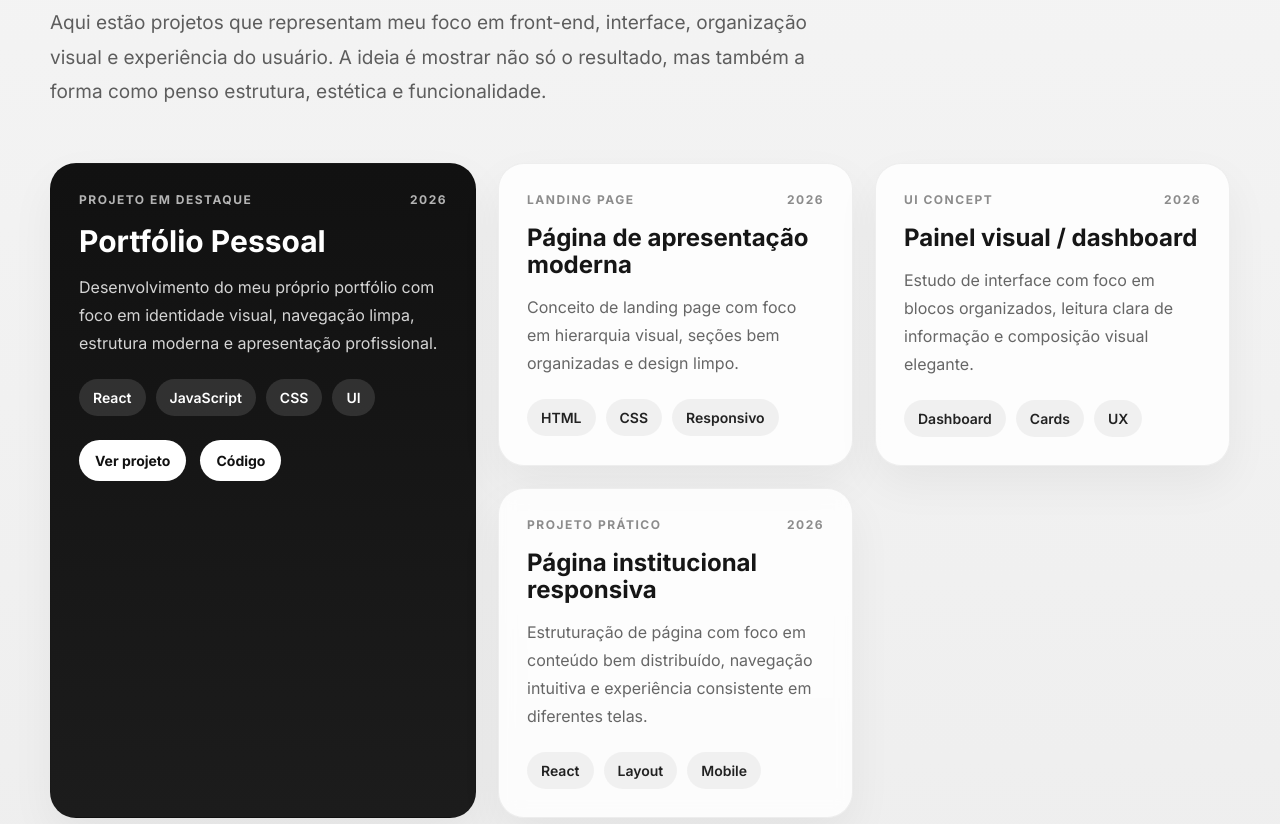
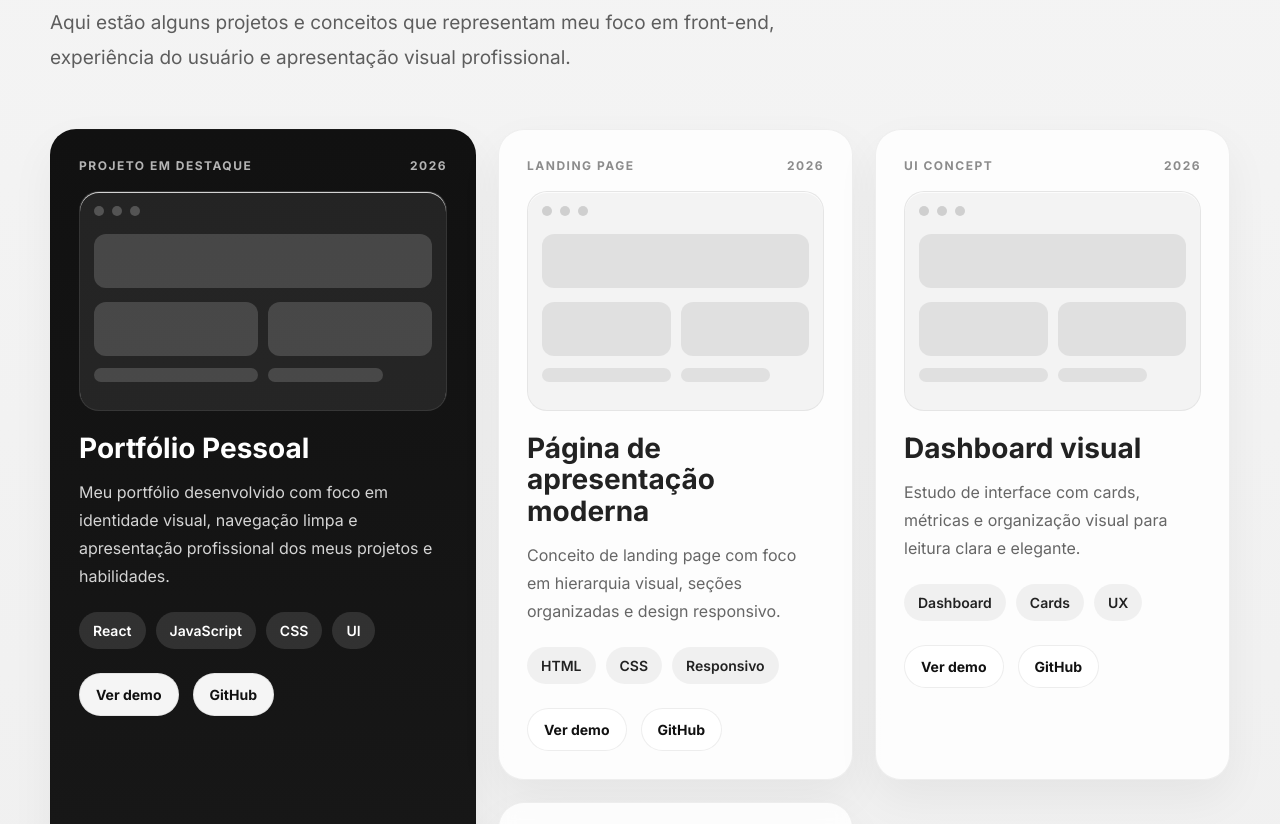
Before and after one commit to CamillaEstevao/portfolio, a React (Vite) app: page /projects in a window 1280 px wide. Shown: the part 380-1204 px from the top of the page. Built offline with nearby package versions, Linux system fonts and the light colour scheme.

Commit message:
cards de projetos com demo e github

```diff
--- a/src/index.css
+++ b/src/index.css
@@ -689,6 +689,12 @@ a {
   border-radius: 26px;
   padding: 28px;
   box-shadow: 0 18px 45px rgba(0, 0, 0, 0.05);
+  transition: transform 0.25s ease, box-shadow 0.25s ease;
+}
+
+.project-card:hover {
+  transform: translateY(-6px);
+  box-shadow: 0 24px 55px rgba(0, 0, 0, 0.08);
 }
 
 .project-card-featured {
@@ -718,6 +724,81 @@ a {
   color: #b4b4b4;
 }
 
+.project-image {
+  margin-bottom: 22px;
+}
+
+.project-image-screen {
+  border-radius: 20px;
+  overflow: hidden;
+  background: #f3f3f3;
+  border: 1px solid rgba(0, 0, 0, 0.06);
+  box-shadow: inset 0 1px 0 rgba(255, 255, 255, 0.8);
+}
+
+.project-card-featured .project-image-screen {
+  background: rgba(255, 255, 255, 0.08);
+  border-color: rgba(255, 255, 255, 0.08);
+}
+
+.project-image-topbar {
+  display: flex;
+  gap: 8px;
+  padding: 14px 14px 0;
+}
+
+.project-image-topbar span {
+  width: 10px;
+  height: 10px;
+  border-radius: 50%;
+  background: rgba(0, 0, 0, 0.15);
+}
+
+.project-card-featured .project-image-topbar span {
+  background: rgba(255, 255, 255, 0.22);
+}
+
+.project-image-content {
+  padding: 18px 14px 16px;
+}
+
+.mock-block,
+.mock-block-lg,
+.mock-line {
+  border-radius: 12px;
+  background: rgba(0, 0, 0, 0.08);
+}
+
+.project-card-featured .mock-block,
+.project-card-featured .mock-block-lg,
+.project-card-featured .mock-line {
+  background: rgba(255, 255, 255, 0.16);
+}
+
+.mock-block-lg {
+  height: 120px;
+  margin-bottom: 14px;
+}
+
+.mock-row {
+  display: grid;
+  grid-template-columns: 1fr 1fr;
+  gap: 10px;
+  margin-bottom: 12px;
+}
+
+.mock-block {
+  height: 54px;
+}
+
+.mock-line {
+  height: 14px;
+}
+
+.mock-line.short {
+  width: 70%;
+}
+
 .project-card h2,
 .project-card h3 {
   font-size: 30px;
@@ -726,9 +807,8 @@ a {
   color: inherit;
 }
 
-.project-card h3 {
-  font-size: 24px;
-  color: #161616;
+.project-card h2 {
+  font-size: 28px;
 }
 
 .project-card p {
@@ -775,6 +855,11 @@ a {
   color: #111;
   font-size: 14px;
   font-weight: 700;
+  border: 1px solid rgba(0, 0, 0, 0.07);
+}
+
+.project-card-featured .project-actions a {
+  background: rgba(255, 255, 255, 0.96);
 }
 
 .projects-cta {
--- a/src/pages/Projects.jsx
+++ b/src/pages/Projects.jsx
@@ -1,109 +1,123 @@
+const projects = [
+  {
+    id: 1,
+    type: "Projeto em destaque",
+    year: "2026",
+    title: "Portfólio Pessoal",
+    description:
+      "Meu portfólio desenvolvido com foco em identidade visual, navegação limpa e apresentação profissional dos meus projetos e habilidades.",
+    tags: ["React", "JavaScript", "CSS", "UI"],
+    demo: "https://seu-link-demo.com",
+    github: "https://github.com/seuusuario/seu-repositorio",
+    featured: true,
+  },
+  {
+    id: 2,
+    type: "Landing Page",
+    year: "2026",
+    title: "Página de apresentação moderna",
+    description:
+      "Conceito de landing page com foco em hierarquia visual, seções organizadas e design responsivo.",
+    tags: ["HTML", "CSS", "Responsivo"],
+    demo: "https://seu-link-demo.com",
+    github: "https://github.com/seuusuario/seu-repositorio",
+  },
+  {
+    id: 3,
+    type: "UI Concept",
+    year: "2026",
+    title: "Dashboard visual",
+    description:
+      "Estudo de interface com cards, métricas e organização visual para leitura clara e elegante.",
+    tags: ["Dashboard", "Cards", "UX"],
+    demo: "https://seu-link-demo.com",
+    github: "https://github.com/seuusuario/seu-repositorio",
+  },
+  {
+    id: 4,
+    type: "Projeto prático",
+    year: "2026",
+    title: "Página institucional responsiva",
+    description:
+      "Estruturação de página com foco em navegação intuitiva, conteúdo bem distribuído e experiência consistente.",
+    tags: ["React", "Layout", "Mobile"],
+    demo: "https://seu-link-demo.com",
+    github: "https://github.com/seuusuario/seu-repositorio",
+  },
+];
+
 function Projects() {
   return (
     <section className="projects-page">
       <div className="projects-hero">
         <span className="projects-eyebrow">Projetos</span>
-        <h1>Alguns trabalhos e ideias que mostram meu estilo de construção.</h1>
+        <h1>Projetos que mostram meu estilo visual, organização e forma de construir interfaces.</h1>
         <p className="projects-intro">
-          Aqui estão projetos que representam meu foco em front-end, interface,
-          organização visual e experiência do usuário. A ideia é mostrar não só
-          o resultado, mas também a forma como penso estrutura, estética e
-          funcionalidade.
+          Aqui estão alguns projetos e conceitos que representam meu foco em
+          front-end, experiência do usuário e apresentação visual profissional.
         </p>
       </div>
 
       <div className="projects-grid">
-        <article className="project-card project-card-featured">
-          <div className="project-card-top">
-            <span className="project-type">Projeto em destaque</span>
-            <span className="project-year">2026</span>
-          </div>
+        {projects.map((project) => (
+          <article
+            key={project.id}
+            className={`project-card ${project.featured ? "project-card-featured" : ""}`}
+          >
+            <div className="project-card-top">
+              <span className="project-type">{project.type}</span>
+              <span className="project-year">{project.year}</span>
+            </div>
 
-          <h2>Portfólio Pessoal</h2>
-          <p>
-            Desenvolvimento do meu próprio portfólio com foco em identidade
-            visual, navegação limpa, estrutura moderna e apresentação
-            profissional.
-          </p>
+            <div className="project-image">
+              <div className="project-image-screen">
+                <div className="project-image-topbar">
+                  <span></span>
+                  <span></span>
+                  <span></span>
+                </div>
 
-          <div className="project-tags">
-            <span>React</span>
-            <span>JavaScript</span>
-            <span>CSS</span>
-            <span>UI</span>
-          </div>
+                <div className="project-image-content">
+                  <div className="mock-block mock-block-lg"></div>
+                  <div className="mock-row">
+                    <div className="mock-block"></div>
+                    <div className="mock-block"></div>
+                  </div>
+                  <div className="mock-row">
+                    <div className="mock-line"></div>
+                    <div className="mock-line short"></div>
+                  </div>
+                </div>
+              </div>
+            </div>
 
-          <div className="project-actions">
-            <a href="#">Ver projeto</a>
-            <a href="#">Código</a>
-          </div>
-        </article>
+            <h2>{project.title}</h2>
+            <p>{project.description}</p>
 
-        <article className="project-card">
-          <div className="project-card-top">
-            <span className="project-type">Landing Page</span>
-            <span className="project-year">2026</span>
-          </div>
+            <div className="project-tags">
+              {project.tags.map((tag) => (
+                <span key={tag}>{tag}</span>
+              ))}
+            </div>
 
-          <h3>Página de apresentação moderna</h3>
-          <p>
-            Conceito de landing page com foco em hierarquia visual, seções bem
-            organizadas e design limpo.
-          </p>
-
-          <div className="project-tags">
-            <span>HTML</span>
-            <span>CSS</span>
-            <span>Responsivo</span>
-          </div>
-        </article>
-
-        <article className="project-card">
-          <div className="project-card-top">
-            <span className="project-type">UI Concept</span>
-            <span className="project-year">2026</span>
-          </div>
-
-          <h3>Painel visual / dashboard</h3>
-          <p>
-            Estudo de interface com foco em blocos organizados, leitura clara de
-            informação e composição visual elegante.
-          </p>
-
-          <div className="project-tags">
-            <span>Dashboard</span>
-            <span>Cards</span>
-            <span>UX</span>
-          </div>
-        </article>
-
-        <article className="project-card">
-          <div className="project-card-top">
-            <span className="project-type">Projeto prático</span>
-            <span className="project-year">2026</span>
-          </div>
-
-          <h3>Página institucional responsiva</h3>
-          <p>
-            Estruturação de página com foco em conteúdo bem distribuído,
-            navegação intuitiva e experiência consistente em diferentes telas.
-          </p>
-
-          <div className="project-tags">
-            <span>React</span>
-            <span>Layout</span>
-            <span>Mobile</span>
-          </div>
-        </article>
+            <div className="project-actions">
+              <a href={project.demo} target="_blank" rel="noopener noreferrer">
+                Ver demo
+              </a>
+              <a href={project.github} target="_blank" rel="noopener noreferrer">
+                GitHub
+              </a>
+            </div>
+          </article>
+        ))}
       </div>
 
       <div className="projects-cta">
-        <span className="projects-eyebrow">Próximos passos</span>
-        <h2>Quero transformar estudo e prática em projetos cada vez mais reais.</h2>
+        <span className="projects-eyebrow">Evolução</span>
+        <h2>Quero transformar cada projeto em uma prova real da minha evolução como front-end.</h2>
         <p>
-          Essa área vai crescer com novos cases, páginas e aplicações. A ideia é
-          construir um portfólio que mostre evolução constante, qualidade visual
-          e consistência técnica.
+          Essa seção vai crescer com novos trabalhos, aplicações e páginas cada
+          vez mais refinadas, mostrando consistência visual, técnica e prática.
         </p>
       </div>
     </section>
```
